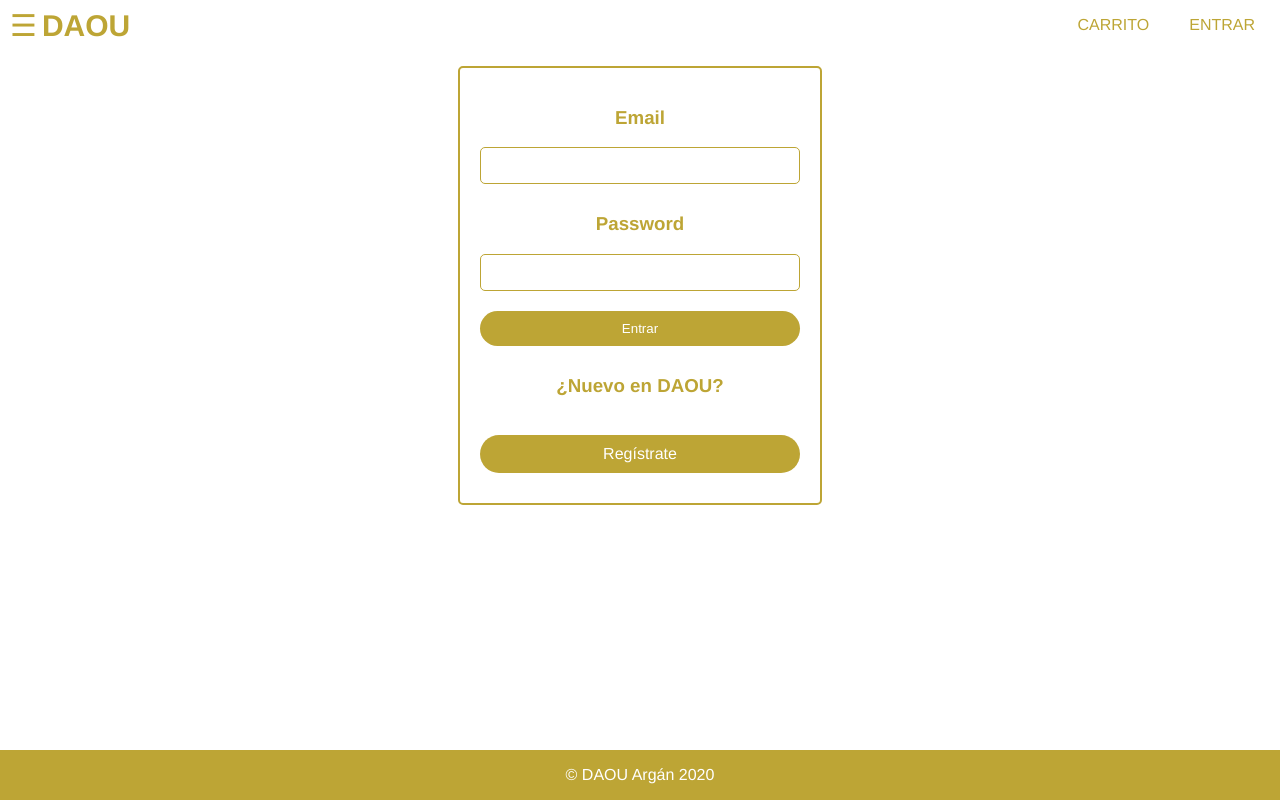
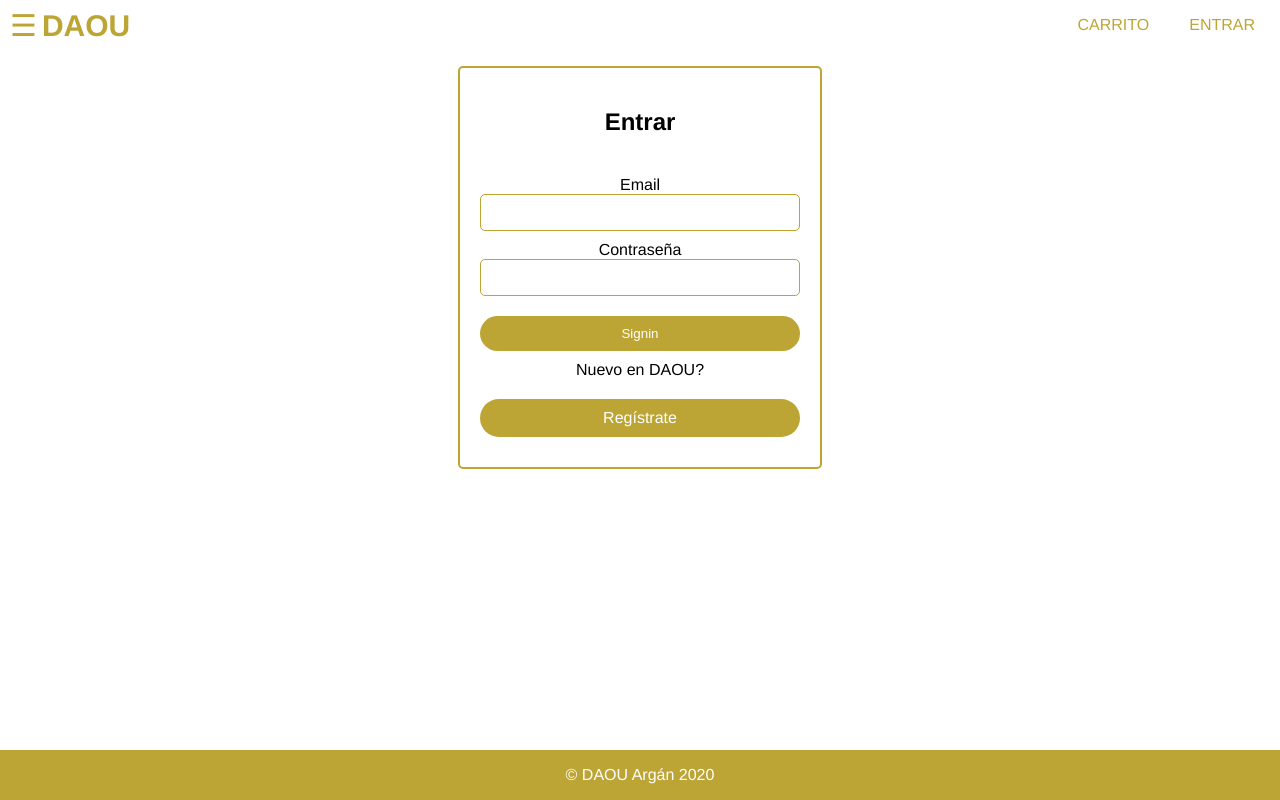
Before and after one commit to mrboggii/Geeks-Hubs-P7-DAOU, a React (Create React App) app in the folder daou/frontend/: page /signin in a window 1280 px wide. Built offline with nearby package versions, Linux system fonts and the light colour scheme.

Commit message:
no se que ha pasado despues del ultimo commit pero he vuelto al anterior...no he recuperado los archivos aque he creado y arreglado hoy. harto.

```diff
--- a/daou/frontend/src/Screens/SigninScreen.js
+++ b/daou/frontend/src/Screens/SigninScreen.js
@@ -1,49 +1,63 @@
 import React, { useEffect, useState } from 'react';
-import { Link, } from 'react-router-dom';
-import {useSelector, useDispatch} from 'react-redux'
-
+import { Link } from 'react-router-dom';
+import { useSelector, useDispatch } from 'react-redux';
+import { signin } from '../actions/userActions.js';
 
 function SigninScreen(props) {
 
   const [email, setEmail] = useState('');
   const [password, setPassword] = useState('');
-
+  const userSignin = useSelector(state => state.userSignin);
+  const { loading, userInfo, error } = userSignin;
   const dispatch = useDispatch();
-
+  const redirect = props.location.search ? props.location.search.split("=")[1] : '/';
   useEffect(() => {
-
+    if (userInfo) {
+      props.history.push(redirect);
+    }
     return () => {
       //
     };
-}, []);
+  }, [userInfo]);
+
   const submitHandler = (e) => {
     e.preventDefault();
+    dispatch(signin(email, password));
 
   }
   return <div className="form">
-       <form onSubmit={submitHandler}>
+    <form onSubmit={submitHandler} >
       <ul className="form-container">
-
         <li>
-                <h3><label for="email"> Email   </label></h3>
+          <h2>Entrar</h2>
+        </li>
+        <li>
+          {loading && <div>Cargando...</div>}
+          {error && <div>{error}</div>}
+        </li>
+        <li>
+          <label htmlFor="email">
+            Email
+          </label>
           <input type="email" name="email" id="email" onChange={(e) => setEmail(e.target.value)}>
           </input>
         </li>
         <li>
-                 <h3><label for="password">Password</label></h3>
+          <label htmlFor="password">Contraseña</label>
           <input type="password" id="password" name="password" onChange={(e) => setPassword(e.target.value)}>
           </input>
         </li>
         <li>
-                 <button type="submit" className="button">Entrar</button>
+          <button type="submit" className="button primary">Signin</button>
         </li>
-             <h3><li>¿Nuevo en DAOU?</li></h3>
         <li>
-                 <Link to="/register" className="button">Regístrate</Link>
+          Nuevo en DAOU?
+        </li>
+        <li>
+          <Link to={redirect === "/" ? "register" : "register?redirect=" + redirect} className="button secondary text-center" >Regístrate</Link>
         </li>
       </ul>
     </form>
   </div>
 }
-
 export default SigninScreen;
--- /dev/null
+++ b/daou/frontend/src/actions/userActions.js
@@ -0,0 +1,53 @@
+import Axios from "axios";
+import Cookie from 'js-cookie';
+import {
+  USER_SIGNIN_REQUEST, USER_SIGNIN_SUCCESS,
+  USER_SIGNIN_FAIL, USER_REGISTER_REQUEST,
+  USER_REGISTER_SUCCESS, USER_REGISTER_FAIL, USER_LOGOUT, USER_UPDATE_REQUEST, USER_UPDATE_SUCCESS, USER_UPDATE_FAIL
+} from "../constants/userConstants";
+
+/*
+const update = ({ userId, name, email, password }) => async (dispatch, getState) => {
+  const { userSignin: { userInfo } } = getState();
+  dispatch({ type: USER_UPDATE_REQUEST, payload: { userId, name, email, password } });
+  try {
+    const { data } = await Axios.put("/api/users/" + userId,
+      { name, email, password }, {
+      headers: {
+        Authorization: 'Bearer ' + userInfo.token
+      }
+    });
+    dispatch({ type: USER_UPDATE_SUCCESS, payload: data });
+    Cookie.set('userInfo', JSON.stringify(data));
+  } catch (error) {
+    dispatch({ type: USER_UPDATE_FAIL, payload: error.message });
+  }
+}
+*/
+const signin = (email, password) => async (dispatch) => {
+  dispatch({ type: USER_SIGNIN_REQUEST, payload: { email, password } });
+  try {
+    const { data } = await Axios.post("/api/users/signin", { email, password });
+    dispatch({ type: USER_SIGNIN_SUCCESS, payload: data });
+    Cookie.set('userInfo', JSON.stringify(data));
+  } catch (error) {
+    dispatch({ type: USER_SIGNIN_FAIL, payload: error.message });
+  }
+}
+
+/*const register = (name, email, password) => async (dispatch) => {
+  dispatch({ type: USER_REGISTER_REQUEST, payload: { name, email, password } });
+  try {
+    const { data } = await Axios.post("/api/users/register", { name, email, password });
+    dispatch({ type: USER_REGISTER_SUCCESS, payload: data });
+    Cookie.set('userInfo', JSON.stringify(data));
+  } catch (error) {
+    dispatch({ type: USER_REGISTER_FAIL, payload: error.message });
+  }
+}
+
+/*const logout = () => (dispatch) => {
+  Cookie.remove("userInfo");
+  dispatch({ type: USER_LOGOUT })
+}*/
+export { signin/*, register/*, logout, update*/ };
--- /dev/null
+++ b/daou/frontend/src/constants/userConstants.js
@@ -0,0 +1,13 @@
+export const USER_SIGNIN_REQUEST = 'USER_SIGNIN_REQUEST';
+export const USER_SIGNIN_SUCCESS = 'USER_SIGNIN_SUCCESS';
+export const USER_SIGNIN_FAIL = 'USER_SIGNIN_FAIL';
+
+export const USER_UPDATE_REQUEST = 'USER_UPDATE_REQUEST';
+export const USER_UPDATE_SUCCESS = 'USER_UPDATE_SUCCESS';
+export const USER_UPDATE_FAIL = 'USER_UPDATE_FAIL';
+
+export const USER_REGISTER_REQUEST = 'USER_REGISTER_REQUEST';
+export const USER_REGISTER_SUCCESS = 'USER_REGISTER_SUCCESS';
+export const USER_REGISTER_FAIL = 'USER_REGISTER_FAIL';
+
+export const USER_LOGOUT = 'USER_LOGOUT';
--- /dev/null
+++ b/daou/frontend/src/reducers/userReducers.js
@@ -0,0 +1,43 @@
+import { USER_SIGNIN_REQUEST, USER_SIGNIN_SUCCESS, USER_SIGNIN_FAIL, USER_REGISTER_REQUEST, USER_REGISTER_SUCCESS, USER_REGISTER_FAIL, USER_LOGOUT, USER_UPDATE_REQUEST, USER_UPDATE_SUCCESS, USER_UPDATE_FAIL } from "../constants/userConstants";
+
+function userSigninReducer(state = {}, action) {
+  switch (action.type) {
+    case USER_SIGNIN_REQUEST:
+      return { loading: true };
+    case USER_SIGNIN_SUCCESS:
+      return { loading: false, userInfo: action.payload };
+    case USER_SIGNIN_FAIL:
+      return { loading: false, error: action.payload };
+    /*case USER_LOGOUT:
+      return {};*/
+    default: return state;
+  }
+}
+
+/*function userUpdateReducer(state = {}, action) {
+  switch (action.type) {
+    case USER_UPDATE_REQUEST:
+      return { loading: true };
+    case USER_UPDATE_SUCCESS:
+      return { loading: false, userInfo: action.payload };
+    case USER_UPDATE_FAIL:
+      return { loading: false, error: action.payload };
+    default: return state;
+  }
+}
+
+function userRegisterReducer(state = {}, action) {
+  switch (action.type) {
+    case USER_REGISTER_REQUEST:
+      return { loading: true };
+    case USER_REGISTER_SUCCESS:
+      return { loading: false, userInfo: action.payload };
+    case USER_REGISTER_FAIL:
+      return { loading: false, error: action.payload };
+    default: return state;
+  }
+}
+*/
+export {
+  userSigninReducer/*, userRegisterReducer, userUpdateReducer*/
+}
--- a/daou/frontend/src/store.js
+++ b/daou/frontend/src/store.js
@@ -3,6 +3,7 @@ import thunk from 'redux-thunk';
 import Cookie from 'js-cookie';
 import { productListReducer, productDetailsReducer } from './reducers/productReducer';
 import { cartReducer } from './reducers/cartReducers'
+import { userSigninReducer } from './reducers/userReducers';
 
 const cartItems = Cookie.getJSON("cartItems") || [];
 
@@ -11,7 +12,8 @@ const initialState = { cart: { cartItems } };
 const reducer = combineReducers({
     productList: productListReducer,
     productDetails: productDetailsReducer,
-    cart: cartReducer
+    cart: cartReducer,
+    userSignin: userSigninReducer
 })
 const composeEnhancer = window.__REDUX_DEVTOOLS_EXTENSION_COMPOSE__ || compose;
 const store = createStore(reducer, initialState, composeEnhancer(applyMiddleware(thunk)));
```
Lines whose indentation alone changed are shown as unchanged.
